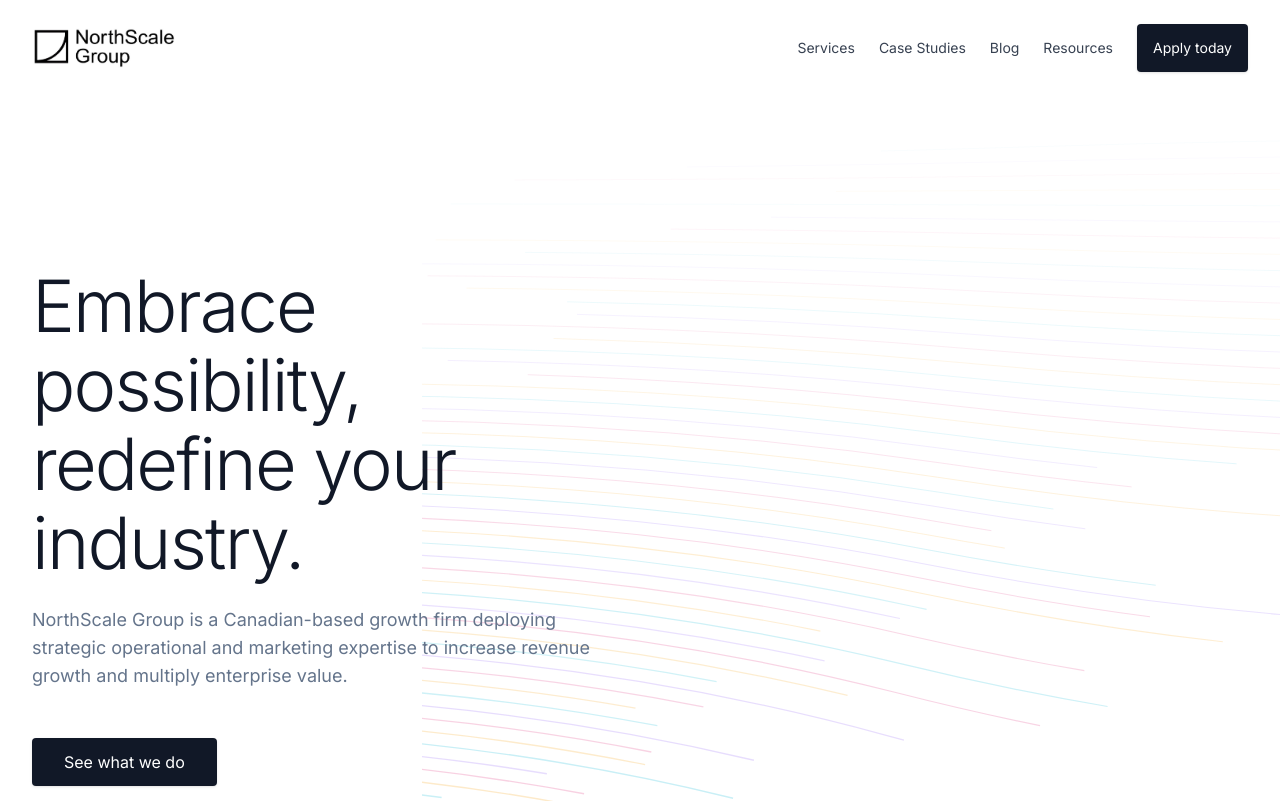
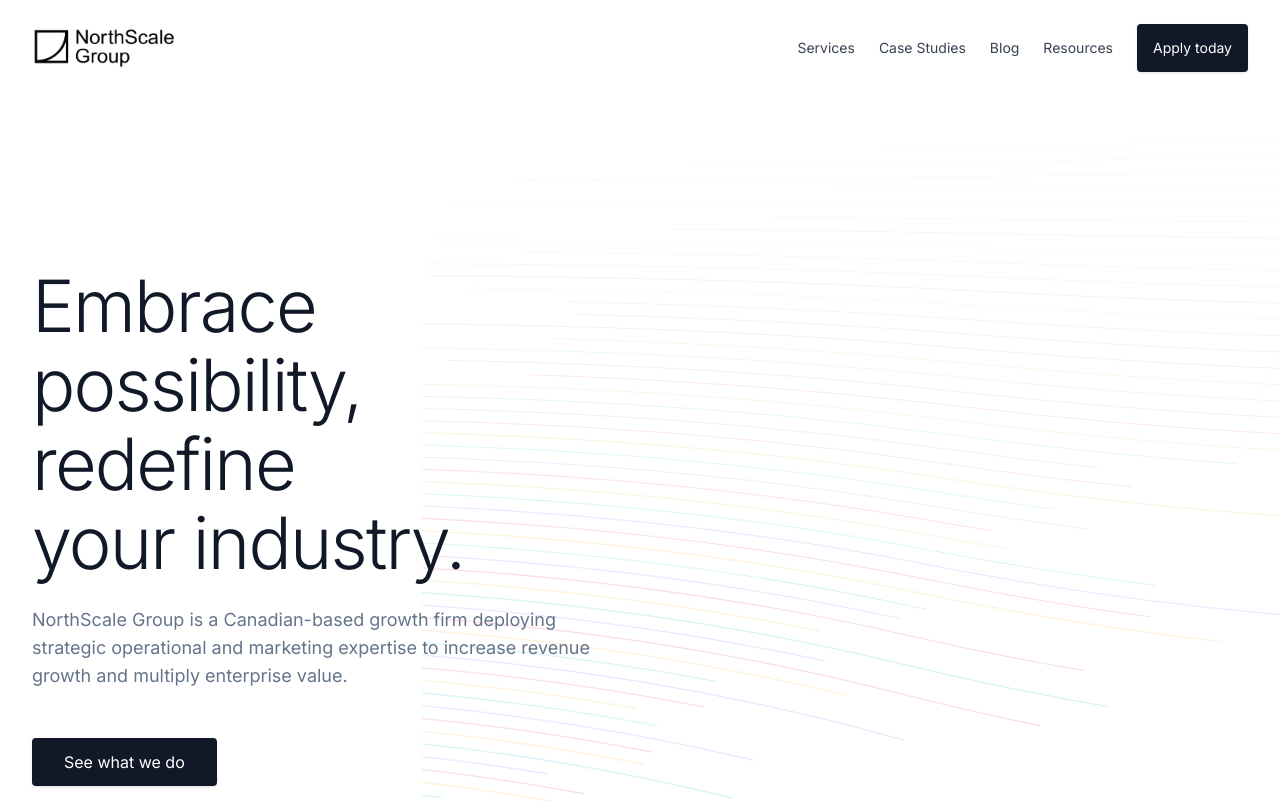
Before and after one commit to marcusbey/northscale, a Next.js app: page / in a window 1280 px wide. Shown: the top 801 px of the page. Built offline with nearby package versions, Linux system fonts and the light colour scheme.

Commit message:
Fixing tag line display

```diff
--- a/src/components/ui/background-paths.tsx
+++ b/src/components/ui/background-paths.tsx
@@ -36,7 +36,7 @@ function FloatingPaths({ position }: { position: number }) {
                         d={path.d}
                         stroke={path.color}
                         strokeWidth={path.width}
-                        strokeOpacity={0.15 + path.id * 0.015}
+                        strokeOpacity={Math.min(0.6, 0.25 + path.id * 0.01)}
                         initial={{ pathLength: 0.3, opacity: 0.4 }}
                         animate={{
                             pathLength: 1,
@@ -69,7 +69,7 @@ export function BackgroundPaths({
                 <div className="grid grid-cols-1 lg:grid-cols-2 gap-20 items-center">
                     <div className="space-y-8 relative z-10">
                         <div className="space-y-6">
-                            <h1 className="text-6xl xl:text-7xl font-light text-gray-900 leading-tight tracking-tight md:max-w-[18ch] lg:max-w-[20ch] xl:max-w-[22ch] break-words">
+                            <h1 className="text-6xl xl:text-7xl font-light text-gray-900 leading-tight tracking-tight md:max-w-[32ch] lg:max-w-[40ch] xl:max-w-[44ch] break-words" style={{ textWrap: 'balance' }}>
                                 {title}
                             </h1>
                             <div className="space-y-4 text-xl text-gray-600 leading-relaxed max-w-xl">
@@ -89,8 +89,8 @@ export function BackgroundPaths({
                     </div>
                 </div>
             </div>
-            {/* Background paths - start earlier than center and cover full right area */}
-            <div className="absolute inset-y-0 left-[36%] right-0 pointer-events-none z-0 lg:left-[33%]">
+            {/* Background paths - responsive start position for better coverage */}
+            <div className="absolute inset-y-0 left-1/2 md:left-[30%] lg:left-[33%] right-0 pointer-events-none z-0">
                 <FloatingPaths position={1} />
             </div>
         </div>
```
